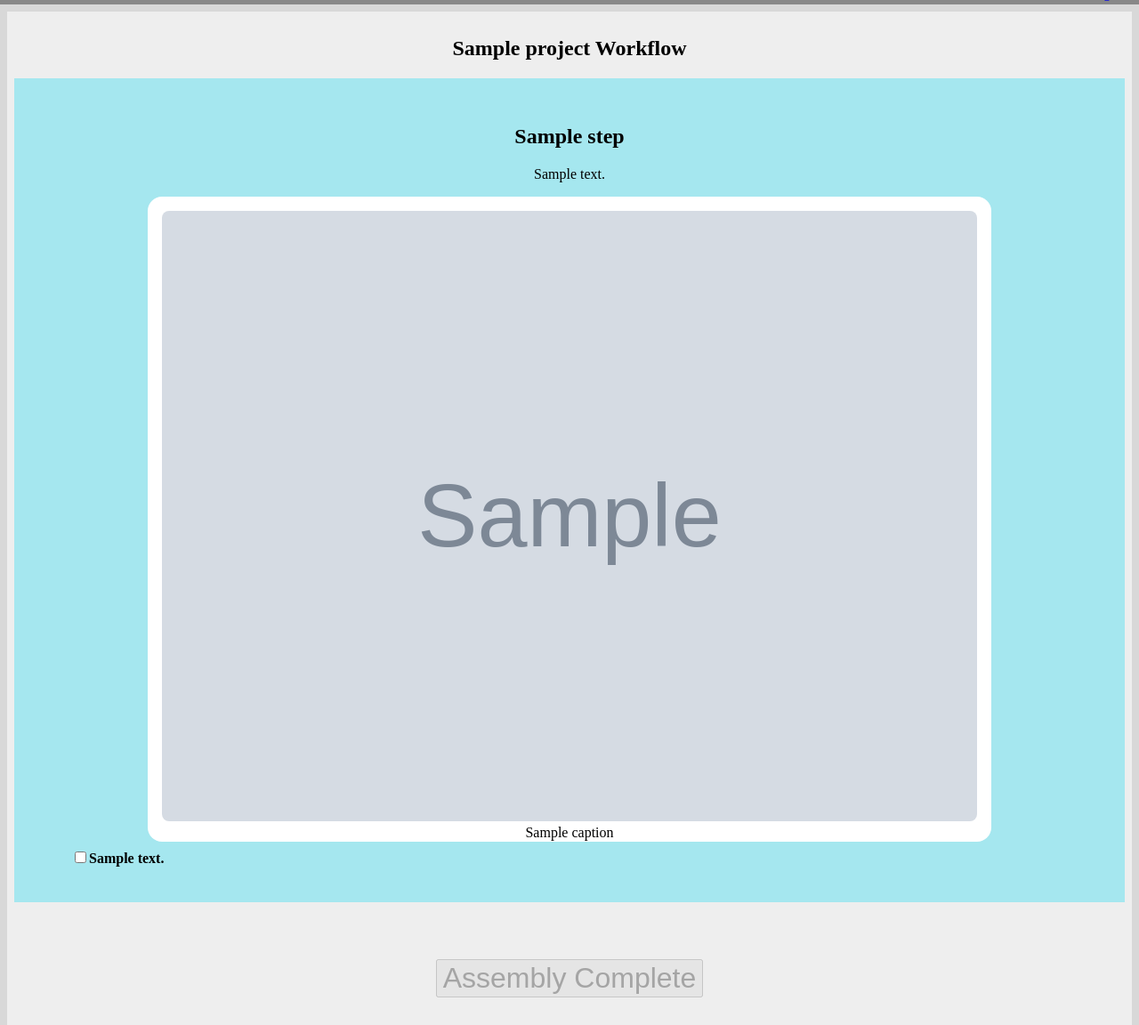
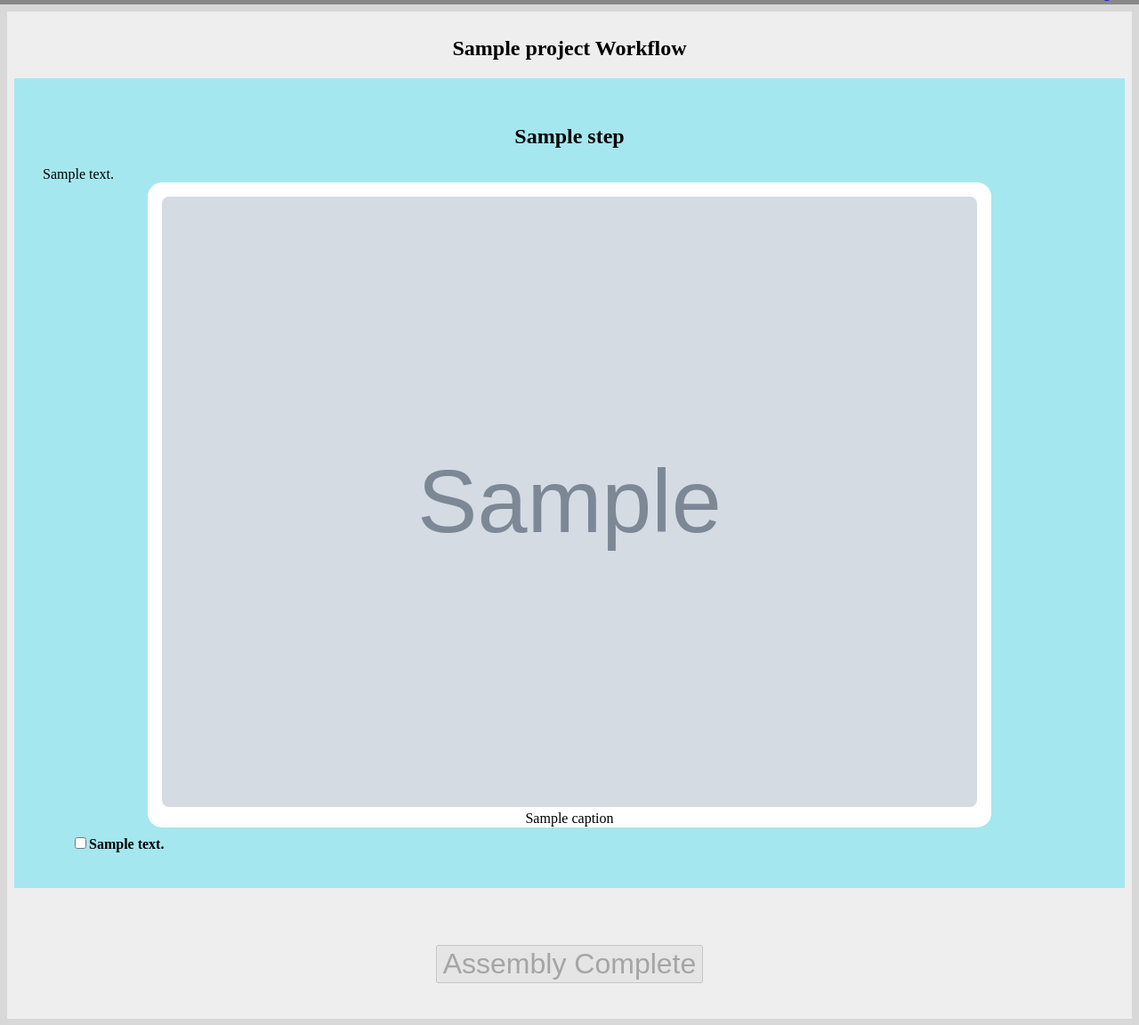
Before and after one commit to alephobjects/ohai-kit, a Django app: template ohai_kit/templates/ohai_kit/workflow.html in a window 1280 px wide. Shown: the part 89-1241 px from the top of the page at 89% size. Run offline with Django 3.2, Linux system fonts and the light colour scheme; the template is opened without the code that fills it: most values are stand-ins (such as "Sample title", 1, 10 or a date in 2020); grey boxes marked "Sample" are stand-in pictures.

Commit message:
Added markdown support for step descriptions.

```diff
--- a/ohai_kit/static/ohai_kit/workflow.css
+++ b/ohai_kit/static/ohai_kit/workflow.css
@@ -1,6 +1,18 @@
 #content_area {
     text-align: center;
 }
+.step_description {
+    text-align: left;
+}
+
+.step_description>*:not(h1):not(h2):not(h3) {
+    margin-left: 15%;
+}
+.step_description>h1,.step_description>h2, .step_description>h3 {
+    margin-left: 10%;
+}
+
+
 .step_check {
     display: block;
     text-align: left;
--- a/ohai_kit/templates/ohai_kit/workflow.html
+++ b/ohai_kit/templates/ohai_kit/workflow.html
@@ -1,5 +1,6 @@
 {% extends "ohai_kit/base.html" %}
 {% load staticfiles %}
+{% load markup %}
 
 {% block content %}
 <h2>{{ project.name }} Workflow</h2>
@@ -7,7 +8,9 @@
 {% for step, state in sequence %}
   <dir class="work_step {{state}}_step {% cycle 'evens' 'odds' %}">
     <h2>{{ step.name }}</h2>
-    <p>{{ step.description }}</p>
+    <div class="step_description">
+      {{ step.description | markdown:"safe" }}
+    </div>
     <div class="step_id" style="display:none">{{ step.id }}</div>
     {# editor tag formatting hack < #}
     {% if step.get_step_pictures|length > 1 %}
```
